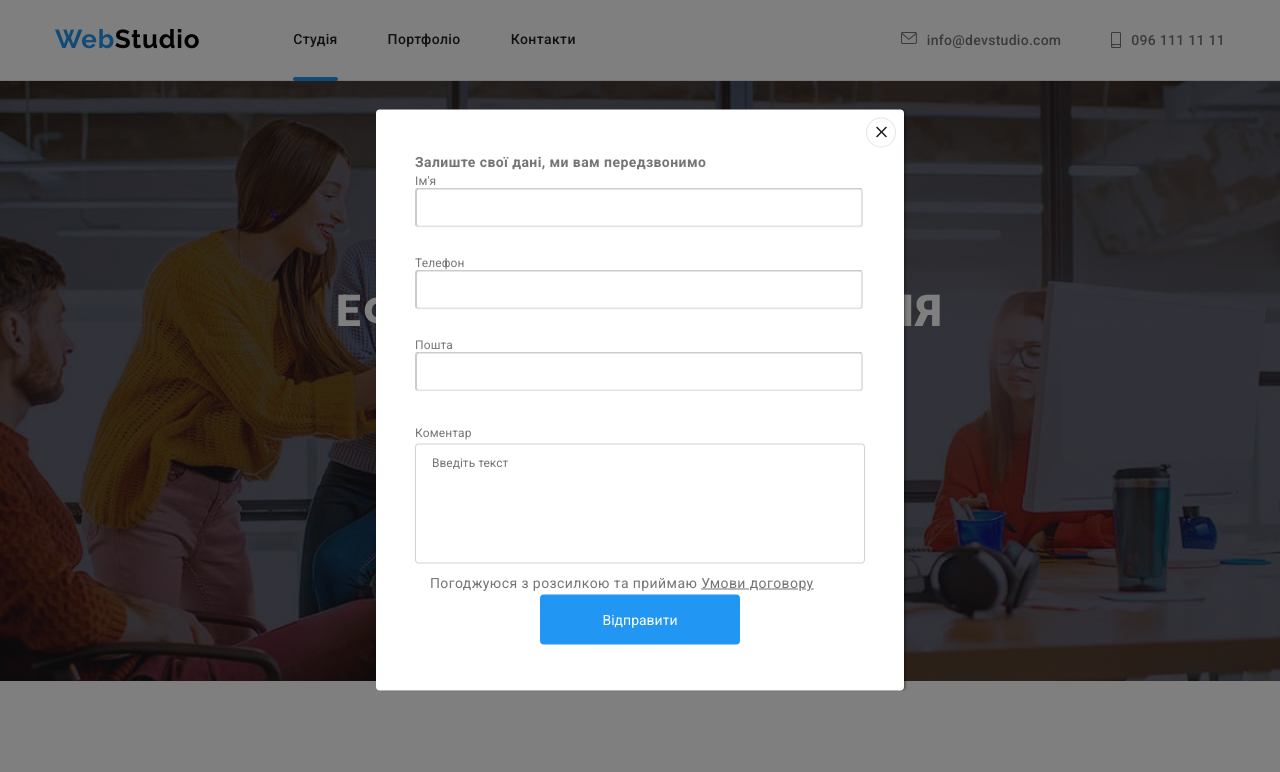
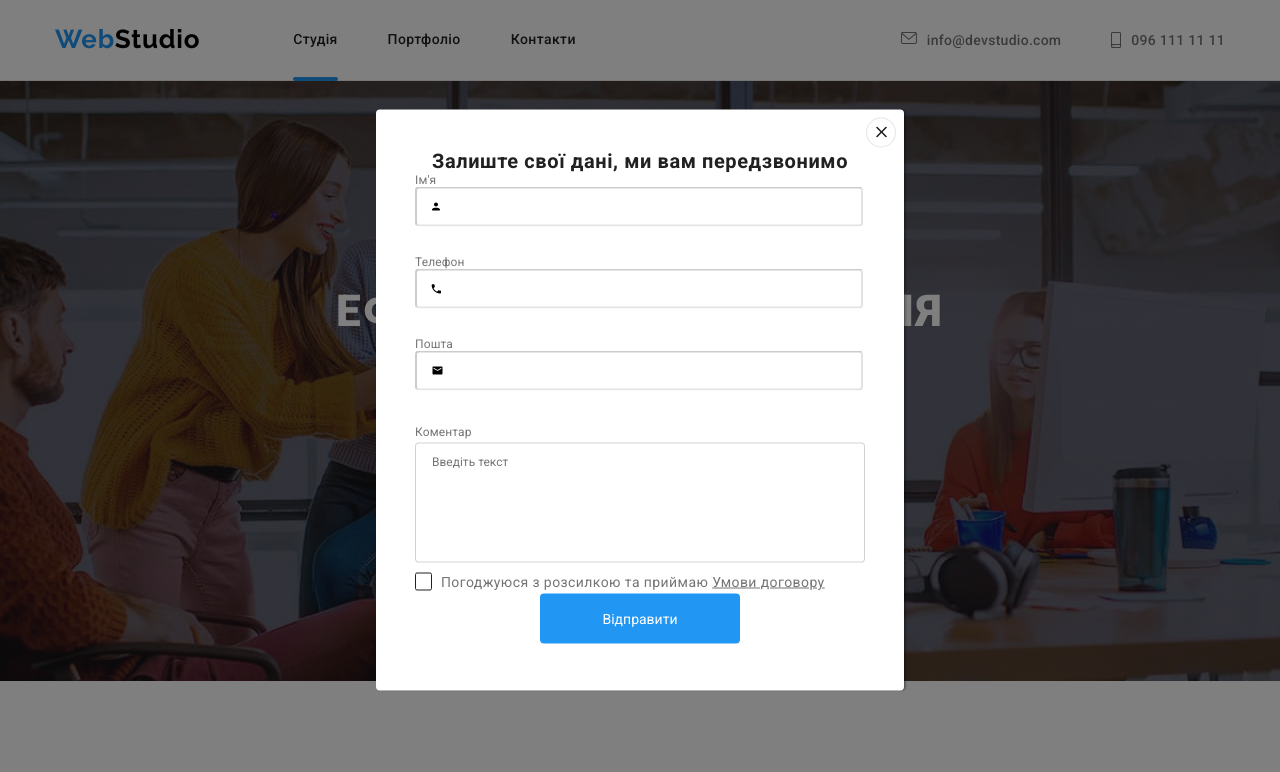
Before and after one commit to N9Tel/goit-markup-hw-06, a plain HTML site: page index.html in a window 1280 px wide. Both pictures are taken after a click on the button "Замовити послугу". Shown: the top 772 px of the page. Drawn offline with nearby package versions, Linux system fonts and the light colour scheme.

Commit message:
icons added

```diff
--- a/css/styles.css
+++ b/css/styles.css
@@ -834,35 +834,35 @@ padding: 10px 10px 10px 28px;
 
 
 
-.r-form-title {
+.form-title {
     display: block;
     text-align: center;
 font-weight: 700;
 font-size: 20px;
 line-height: 23.44px;
 letter-spacing: 0.03em;
-margin-bottom: 30px;
+/* margin-bottom: 30px; */
 color: var(--header-color);
 }
 
 .form-group {
     margin: 0 auto;
-
     padding: 0;
-    display: block;
+   display: block;
 
 }
 
 .f-group {
     position: relative;
-    margin-right: -39px;
+    /* margin-right: -39px; */
 
 }
 
 .f-icon {
    position: absolute;
-   top: 50%;
+   top: 14px;
    left: 15px;
+
 
 
 transition: background-color 250ms cubic-bezier(0.4, 0, 0.2, 1) 250ms;
@@ -877,14 +877,16 @@ transition: background-color 250ms cubic-bezier(0.4, 0, 0.2, 1) 250ms;
     display: block;
     align-items: center;
     justify-content: center;
-    font-weight: 400;
+     font-weight: 400;
     font-size: 12px;
-    line-height: 14.06px;
+    line-height: 14px;
     letter-spacing: 0.01em;
     margin: 0;
-    margin-bottom: 28px;
+     /* margin-bottom: 14px;  */
     color: rgba(117, 117, 117, 1);
 }
+
+
 
 
 .field {
@@ -893,6 +895,8 @@ transition: background-color 250ms cubic-bezier(0.4, 0, 0.2, 1) 250ms;
    height: 40px;
    border-radius: 4px;
    border-color: rgba(33, 33, 33, 0.2);
+  padding-left: 30px;
+  margin-bottom: 28px;
 
 
 transition: border-color 250ms cubic-bezier(0.4, 0, 0.2, 1) 250ms;
@@ -906,7 +910,8 @@ transition: border-color 250ms cubic-bezier(0.4, 0, 0.2, 1) 250ms;
 }
 
 .t-label {
-
+    margin: 0;
+    padding: 0;
     font-weight: 400;
         font-size: 12px;
         line-height: 14.06px;
@@ -914,11 +919,27 @@ transition: border-color 250ms cubic-bezier(0.4, 0, 0.2, 1) 250ms;
         color: rgba(117, 117, 117, 1);
 }
 
-.t-label::placeholder {
-    /* padding-top: 12px;
-    padding-left: 16px; */
+
+.c-frame {
+    width: 16px;
+    height: 15px;
+    border: 1px solid rgba(33, 33, 33, 1);
+    border-radius: 2px;
+    margin-right: 9px;
+
+    transition: border-color 250ms cubic-bezier(0.4, 0, 0.2, 1) 250ms;
 }
 
+.c-frame:hover,
+.c-frame:focus {
+    border-color: var(--accent-color);
+}
+
+.check-text {
+    margin: o;
+    margin-top: 20px;
+    margin-bottom: 30px;
+}
 
 
 .comment {
@@ -940,9 +961,6 @@ padding-top: 12px;
     border-color: var(--accent-color);
 }
 
-.comment::placeholder {
-
-}
 
 
 
@@ -970,7 +988,7 @@ padding-top: 12px;
     width: 200px;
     height: 50px;
     margin-right: auto;
-    bottom: 40px;
+    /* bottom: 40px; */
     margin-left: auto;
     background-color: var(--accent-color);
         color: var(--txt-color);
--- a/index.html
+++ b/index.html
@@ -528,7 +528,7 @@
 <label class="label">Ім'я
   <div class="f-group">
   <input class="field" type="name" name="user-name">
-<svg class="f-icon" width="12" height="12"><use href="./images/icons.svg#"></use>
+<svg class="f-icon" width="12" height="12"><use href="./images/icons.svg#icon-person-black-18dp"></use>
 </svg>
 </div>
 </label>
@@ -536,7 +536,7 @@
 <label class="label">Телефон
   <div class="f-group">
   <input class="field" type="tel" name="user-phone">
-<svg class="f-icon" width="13" height="13"><use href="./images/icons.svg#"></use>
+<svg class="f-icon" width="13" height="13"><use href="./images/icons.svg#icon-phone-black-18dp"></use>
 </svg>
 </div>
 </label>
@@ -544,18 +544,19 @@
 <label class="label">Пошта
   <div class="f-group">
   <input class="field" type="mail" name="user-mail">
-<svg class="f-icon" width="15" height="12"><use href="./images/icons.svg#"></use>
+<svg class="f-icon" width="15" height="12"><use href="./images/icons.svg#icon-email-black-18dp"></use>
 </svg>
 </div>
 </label>
 
 <label class="t-label">Коментар<textarea class="comment" name="comment" placeholder="Введіть текст" type="text"></textarea></label>
 <label><input class="visually-hidden" type="checkbox" name="checkbox" id="">
+  <span class="c-frame">
   <svg class="" width="11" height="8">
      <use href="./images/icons.svg#"></use>
-
   </svg>
-  <span>Погоджуюся з розсилкою та приймаю</span>
+  </span>
+  <span class="check-text">Погоджуюся з розсилкою та приймаю</span>
   <a class="form-link" href="">Умови договору</a>
 </label>
 <button class="btn-form" type="submit">Відправити</button>
```
